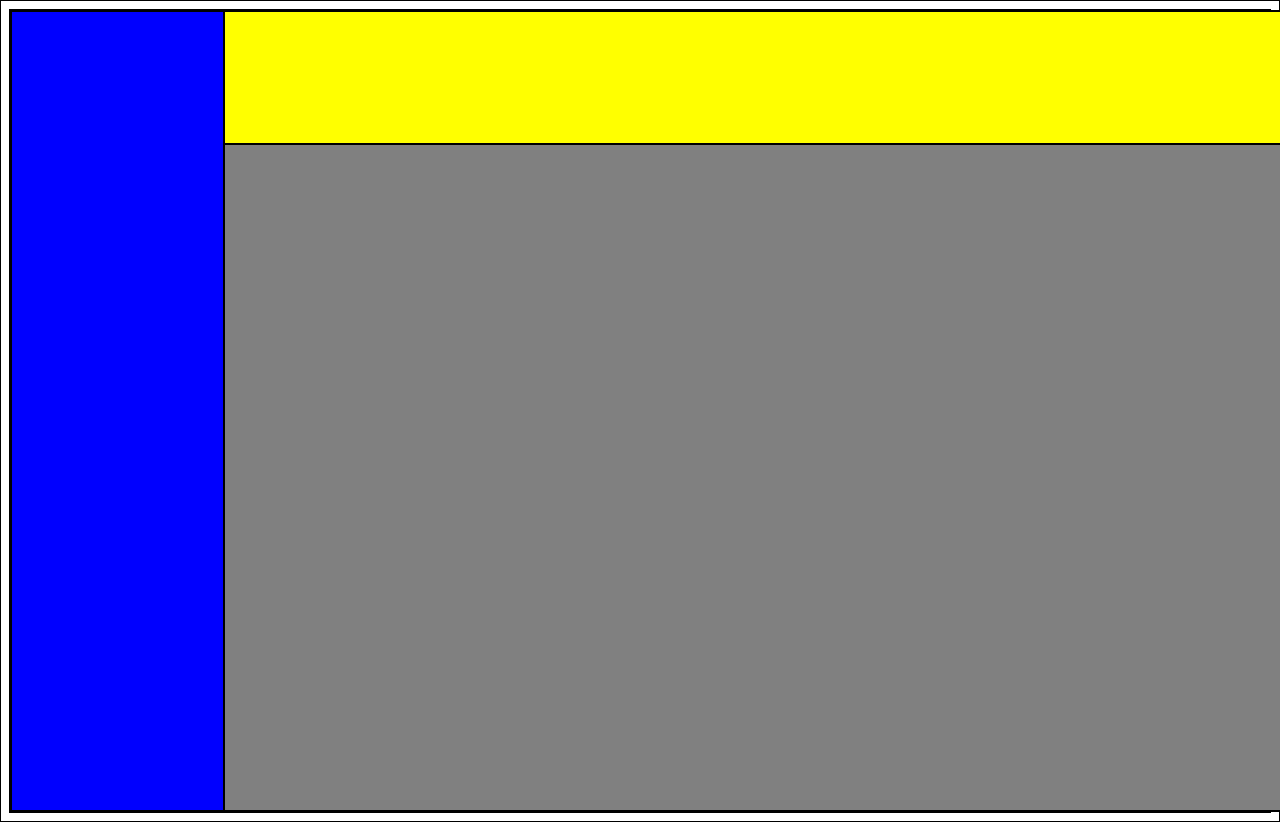
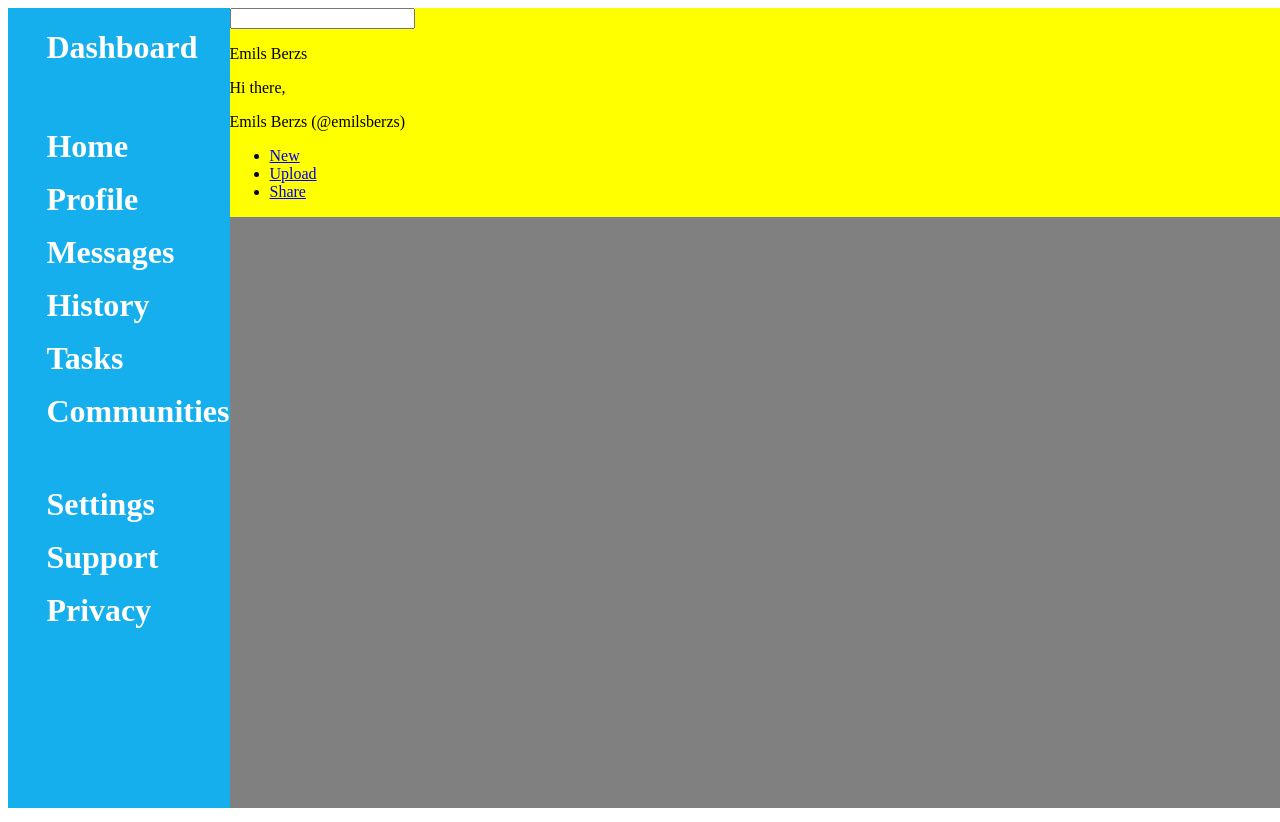
Before and after one commit to emilsberzs/admin-dashboard, a plain HTML site: page index.html in a window 1280 px wide. Drawn offline with Linux system fonts and the light colour scheme.

Commit message:
Sidebar layout done (need to add icons)

```diff
--- a/index.html
+++ b/index.html
@@ -11,8 +11,35 @@
 
 <body>
     <div class="container">
-        <div class="header"></div>
-        <div class="sidebar"></div>
+        <div class="header">
+            <input type="text" id="search">
+            <p>Emils Berzs</p>
+            <p id="greeting">Hi there,</p>
+            <p id="name">Emils Berzs (@emilsberzs)</p>
+            <ul class="top=links">
+                <li><a href="#">New</a></li>
+                <li><a href="#">Upload</a></li>
+                <li><a href="#">Share</a></li>
+            </ul>
+        </div>
+        <div class="sidebar">
+            <div class="logo">
+                <h1><a href="#">Dashboard</a></h1>
+            </div>
+            <ul class="main-menu">
+                <li><a href="#">Home</a></li>
+                <li><a href="#">Profile</a></li>
+                <li><a href="#">Messages</a></li>
+                <li><a href="#">History</a></li>
+                <li><a href="#">Tasks</a></li>
+                <li><a href="#">Communities</a></li>
+            </ul>
+            <ul class="sub-menu">
+                <li><a href="#">Settings</a></li>
+                <li><a href="#">Support</a></li>
+                <li><a href="#">Privacy</a></li>
+            </ul>
+        </div>
         <div class="content"></div>
     </div>
 </body>
--- a/styles.css
+++ b/styles.css
@@ -1,6 +1,6 @@
-* {
+/* * {
     border: 1px solid #000;
-}
+} */
 
 .container {
     height: 100vh;
@@ -16,11 +16,39 @@
     background-color: yellow;
 }
 
+/*SIDEBAR*/
 .sidebar {
     grid-column: 1/2;
     grid-row: 1/3;
-    background-color: blue;
+    gap: 1vh;
+    background-color: rgb(20, 175, 236);
+    color: white;
+    display: grid;
+    grid-template-rows: 2fr 4fr 2fr 4fr;
+    justify-items: left;
+    padding-left: 3vw;
 }
+
+.sidebar ul {
+    padding-left: 0px;
+}
+
+.sidebar li {
+    display: block;
+    font-size: xx-large;
+    list-style: none;
+    list-style-type: none;
+    padding-top: 2vh;
+    font-weight: bold;
+
+}
+
+.sidebar a {
+    text-decoration: none;
+    color: white;
+}
+
+/*CONTENT*/
 
 .content {
     grid-column: 2/3;
```
